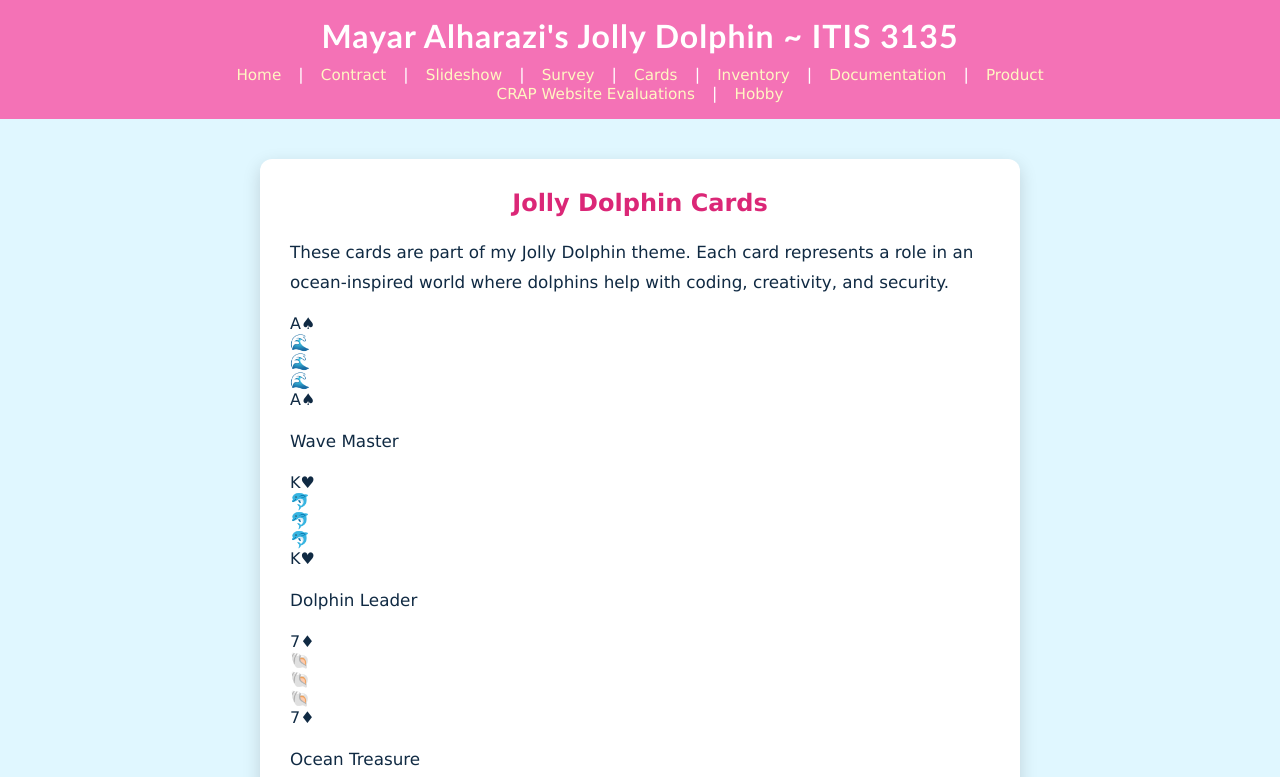
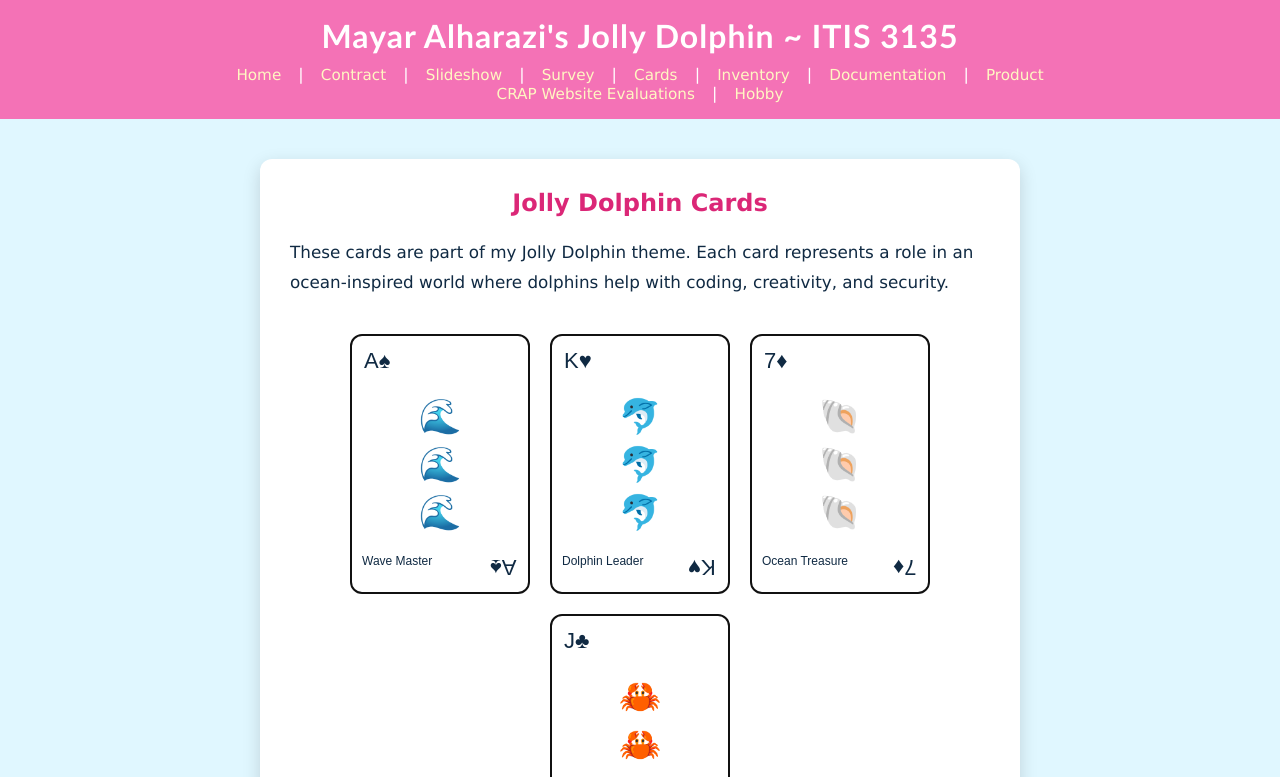
Before and after one commit to mayaralharazi/itis3135-react, a React (Vite) app: page /cards in a window 1280 px wide. Shown: the top 777 px of the page. Built offline with nearby package versions, Linux system fonts and the light colour scheme.

Commit message:
Update index.css

```diff
--- a/src/index.css
+++ b/src/index.css
@@ -106,3 +106,52 @@ footer a {
 .stop:hover {
   background-color: #dc2626;
 }
+#playing-cards {
+  display: flex;
+  justify-content: center;
+  flex-wrap: wrap;
+  gap: 20px;
+  padding: 20px;
+  max-width: 700px;
+  margin: 0 auto;
+}
+
+.playing-card {
+  width: 180px;
+  height: 260px;
+  display: flex;
+  justify-content: space-between;
+  padding: 12px;
+  border: 2px solid #111;
+  border-radius: 12px;
+  background: #fff;
+  box-sizing: border-box;
+  font-family: Arial, sans-serif;
+  font-size: 22px;
+  position: relative;
+}
+
+.left {
+  align-self: flex-start;
+}
+
+.middle {
+  align-self: center;
+  display: flex;
+  flex-direction: column;
+  justify-content: center;
+  gap: 8px;
+  font-size: 34px;
+}
+
+.right {
+  align-self: flex-end;
+  transform: rotate(180deg);
+}
+
+.card-title {
+  position: absolute;
+  bottom: 8px;
+  left: 10px;
+  font-size: 12px;
+}
```
